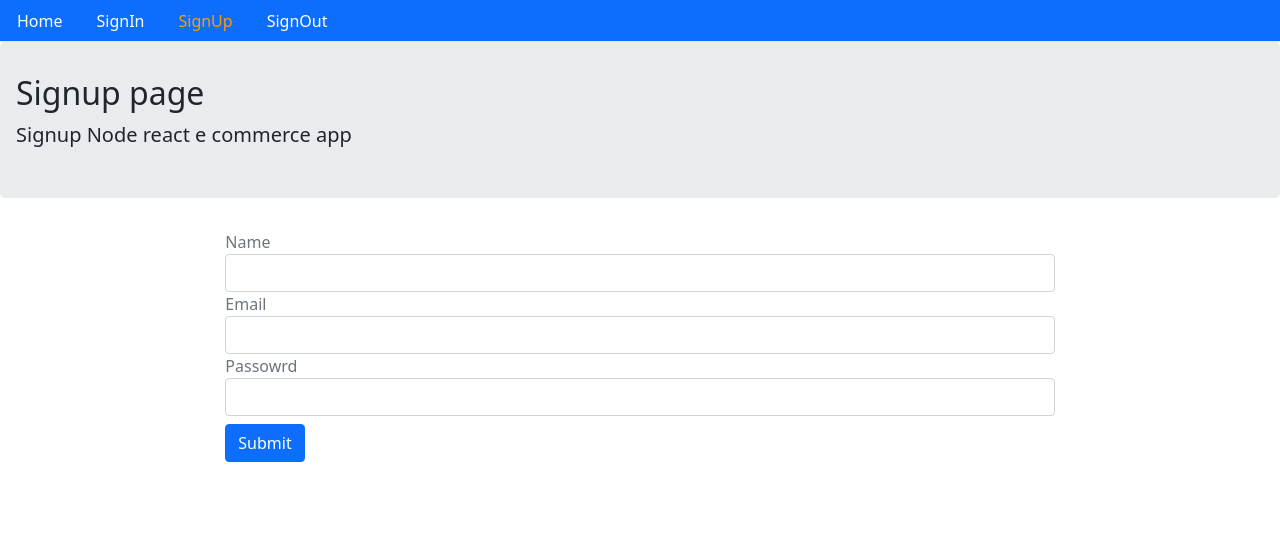
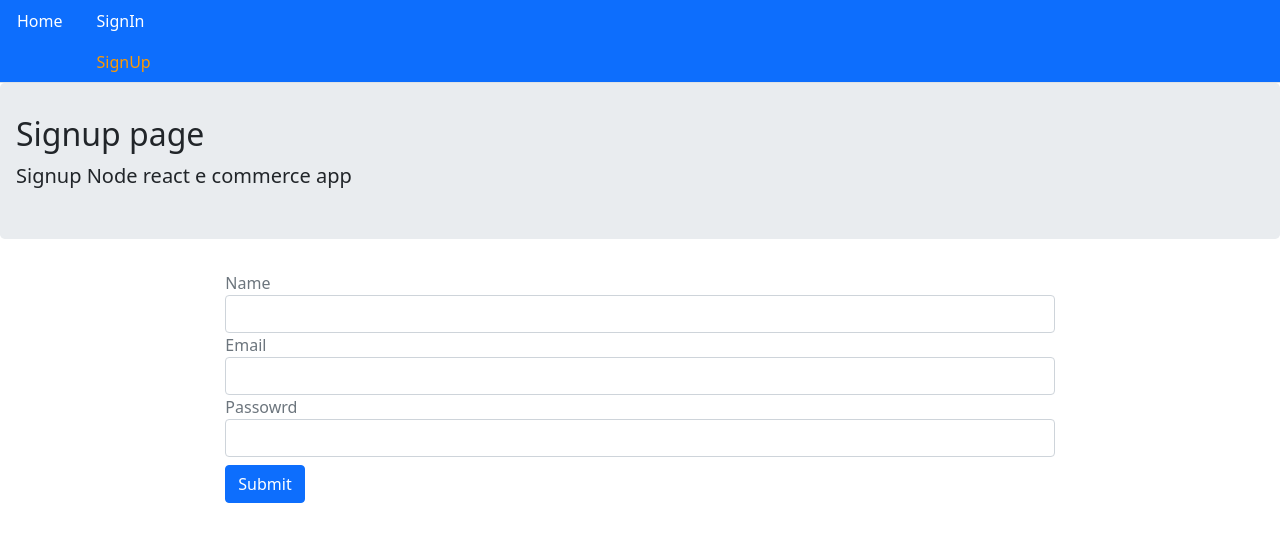
Before and after one commit to chalana1995/Ecommerce-frontend-mern, a React (Create React App) app in the folder ecommerce-front/: page /signup in a window 1280 px wide. Shown: the top 542 px of the page. Built offline with nearby package versions, Linux system fonts and the light colour scheme.

Commit message:
show and hide signin signout

```diff
--- a/ecommerce-front/src/auth/index.js
+++ b/ecommerce-front/src/auth/index.js
@@ -35,14 +35,14 @@ export const signIn = async (user) => {
 };
 
 export const authenticate = (data, next) => {
-  if (typeof Window !== "undefined") {
+  if (typeof window !== "undefined") {
     localStorage.setItem("jwt", JSON.stringify(data));
     next();
   }
 };
 
 export const signout = (next) => {
-  if (typeof Window !== "undefined") {
+  if (typeof window !== "undefined") {
     localStorage.removeItem("jwt");
     next();
   }
@@ -57,3 +57,14 @@ export const signout = (next) => {
       console.log("err", err);
     });
 };
+
+export const isAuthenticated = () => {
+  if (typeof window !== "undefined") {
+    return false;
+  }
+  if (localStorage.getItem("jwt")) {
+    return JSON.parse(localStorage.getItem("jwt"));
+  } else {
+    return false;
+  }
+};
--- a/ecommerce-front/src/core/Menu.js
+++ b/ecommerce-front/src/core/Menu.js
@@ -1,6 +1,6 @@
 import React from "react";
 import { Link, withRouter } from "react-router-dom";
-import { signout } from "../auth";
+import { signout, isAuthenticated } from "../auth";
 
 function Menu({ history }) {
   const isActive = (history, path) => {
@@ -20,6 +20,8 @@ function Menu({ history }) {
           </Link>
         </li>
 
+        {!isAuthenticated() && (
+          <div>
             <li className="nav-item">
               <Link
                 className="nav-link"
@@ -39,7 +41,9 @@ function Menu({ history }) {
                 SignUp
               </Link>
             </li>
-
+          </div>
+        )}
+        {isAuthenticated() && (
           <li className="nav-item">
             <span
               className="nav-link"
@@ -53,6 +57,7 @@ function Menu({ history }) {
               SignOut
             </span>
           </li>
+        )}
       </ul>
     </div>
   );
```
Lines whose indentation alone changed are shown as unchanged.
